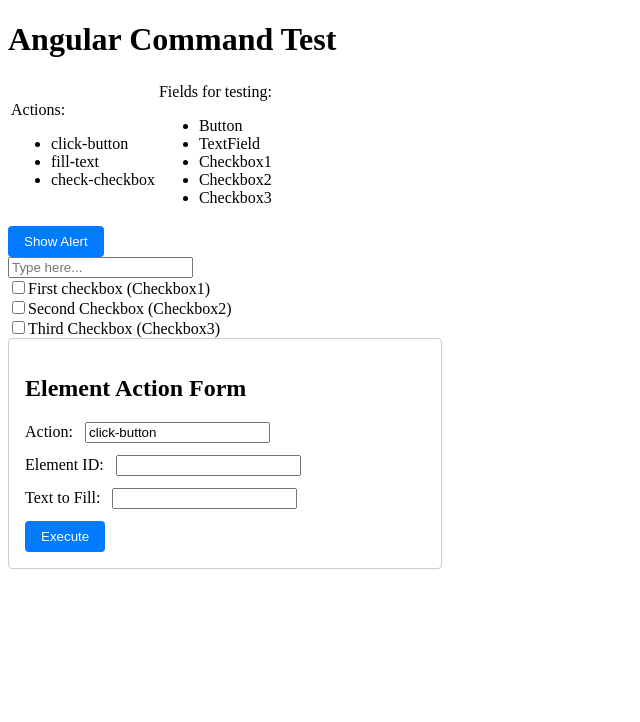
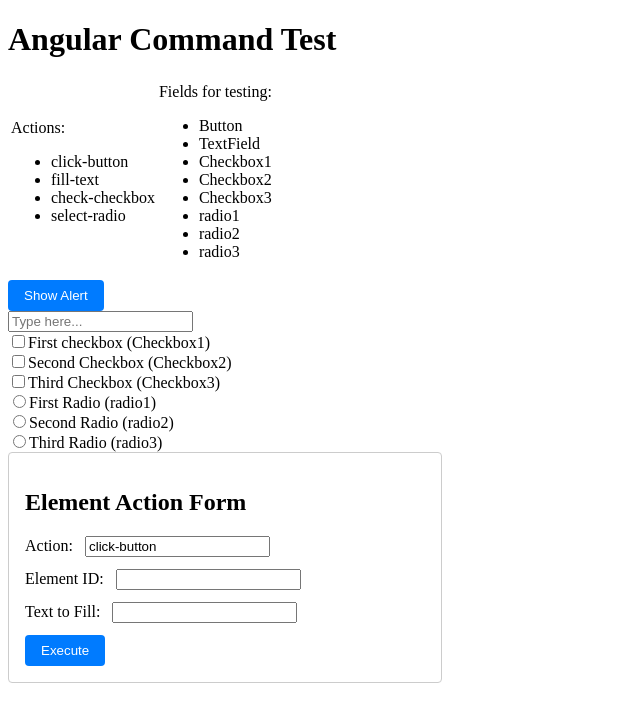
Before and after one commit to Hnidecek78/TempWebExecutor, an Angular app: page / in a window 1280 px wide. Shown: the top 722 px of the page, without its empty margins (0-640 px from the left). Built offline with nearby package versions, Linux system fonts and the light colour scheme.

Commit message:
Add action

```diff
--- a/src/app/WebExecutor/Interactions.ts
+++ b/src/app/WebExecutor/Interactions.ts
@@ -31,10 +31,7 @@
     throw new Error(`Text field with ID "${fieldId}" not found.`);
   }
 
-  if (
-    !(field instanceof HTMLInputElement) &&
-    !(field instanceof HTMLTextAreaElement)
-  ) {
+  if (!(field instanceof HTMLInputElement) && !(field instanceof HTMLTextAreaElement)) {
     throw new Error(`Element with ID "${fieldId}" is not a text field.`);
   }
 
@@ -60,3 +57,13 @@
 
   checkbox.checked = true;
 }
+
+export function selectRadioButtonById(id: string): void {
+  const radioButton = document.getElementById(id) as HTMLInputElement | null;
+
+  if (radioButton && radioButton.type === 'radio') {
+    radioButton.checked = true;
+  } else {
+    console.error(`Radio button with ID "${id}" not found or is not a radio button.`);
+  }
+}
--- a/src/app/action-executor/action-executor.ts
+++ b/src/app/action-executor/action-executor.ts
@@ -1,6 +1,6 @@
 import { Component } from '@angular/core';
 import { FormsModule } from '@angular/forms';
-import { checkCheckboxById, clickButtonById, fillTextField } from '../WebExecutor/Interactions';
+import { checkCheckboxById, clickButtonById, fillTextField, selectRadioButtonById } from '../WebExecutor/Interactions';
 
 type ActionType = 'click-button' | 'fill-text';
 
@@ -34,6 +34,9 @@
       } else if (this.action === 'check-checkbox') {
         checkCheckboxById(this.id);
         console.log(`Checkbox "${this.id}" checked.`);
+      } else if (this.action === 'select-radio'){
+        selectRadioButtonById(this.id);
+        console.log(`Radio "${this.id}" selected.`);
       }
     } catch (error) {
       alert(error instanceof Error ? error.message : 'An error occurred.');
--- a/src/app/test-component/test-component.html
+++ b/src/app/test-component/test-component.html
@@ -6,6 +6,7 @@
        <li>click-button</li>
        <li>fill-text</li>
        <li>check-checkbox</li>
+       <li>select-radio</li>
      </ul>
    </td>
    <td>
@@ -25,6 +26,15 @@
        </li>
        <li>
          Checkbox3
+       </li>
+       <li>
+         radio1
+       </li>
+       <li>
+         radio2
+       </li>
+       <li>
+         radio3
        </li>
      </ul>
 
@@ -50,3 +60,14 @@
 <input type="checkbox" id="Checkbox3" name="Checkbox3">
 <label for="Checkbox3">Third Checkbox (Checkbox3)</label>
 <br>
+
+<input type="radio" id="radio1" name="RadioGroup">
+<label for="radio1">First Radio (radio1)</label>
+<br>
+
+<input type="radio" id="radio2" name="RadioGroup">
+<label for="radio2">Second Radio (radio2)</label>
+<br>
+<input type="radio" id="radio3" name="RadioGroup">
+<label for="radio3">Third Radio (radio3)</label>
+<br>
```
